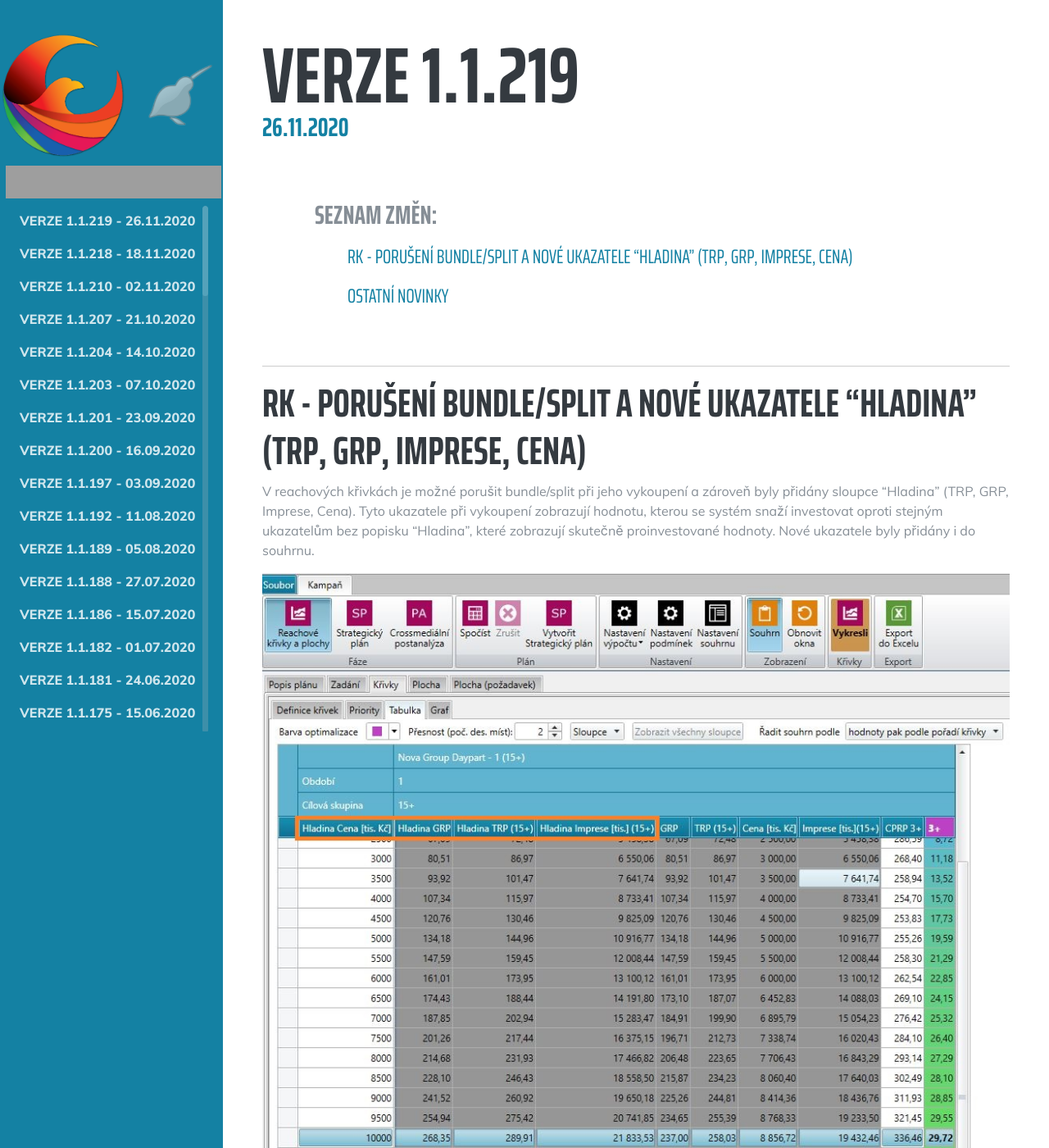
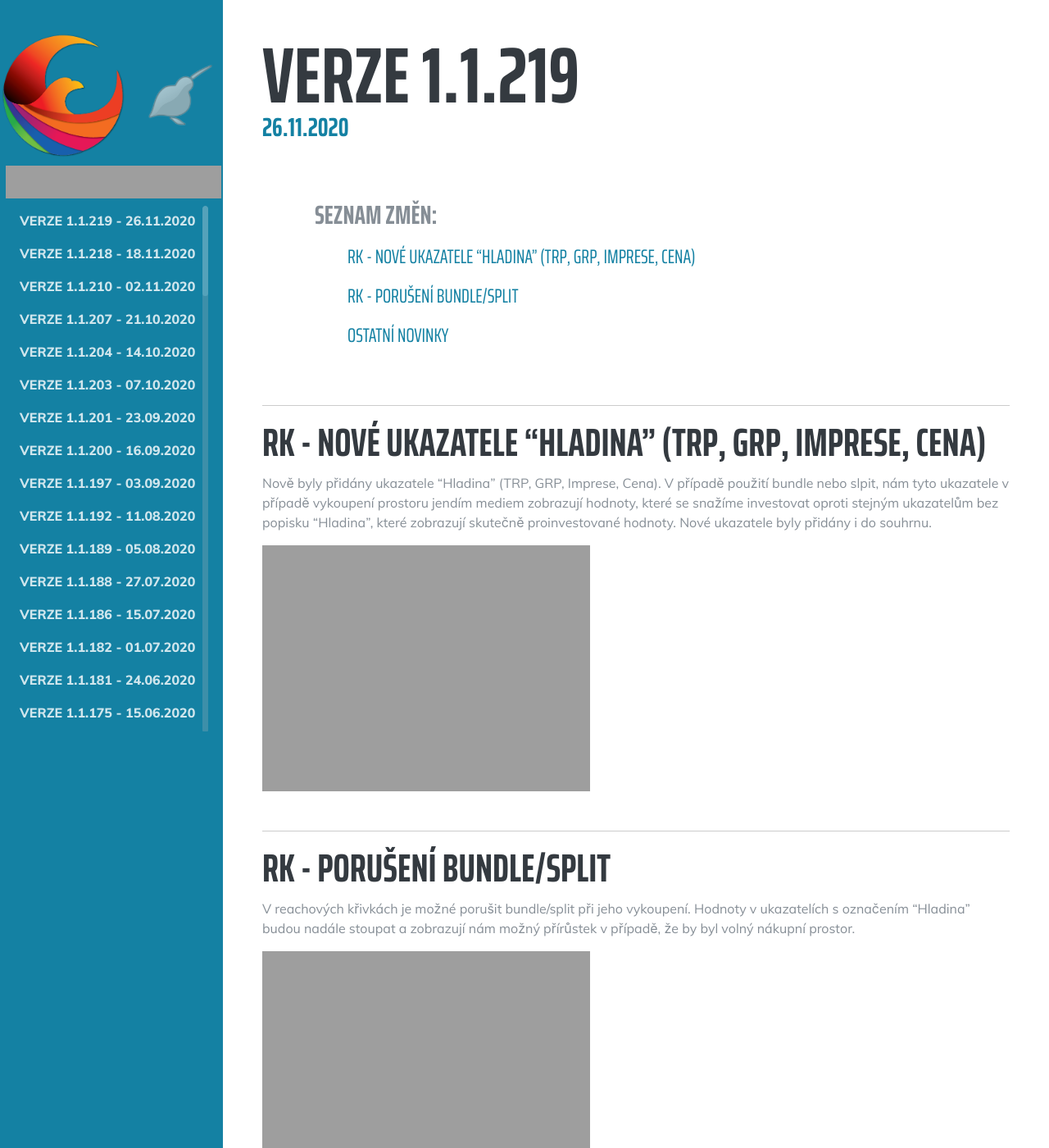
Before and after one commit to benesrichard/news-web2, a Jekyll site: the page built from _posts/2020-11-26-1.1.219.md, in a window 1280 px wide and 1400 px high. Shown: the whole window at 82% size. Built offline with Jekyll 4.4.1, drawn with Linux system fonts in a browser that asks for light colours; some web fonts are replaced; some of the changed text lies outside the part shown; grey boxes are pictures that could not be loaded.

Commit message:
Update 2020-11-26-1.1.219.md

```diff
--- a/_posts/2020-11-26-1.1.219.md
+++ b/_posts/2020-11-26-1.1.219.md
@@ -2,15 +2,18 @@
 categories: [fenix]
 layout: fenix
 ---
-## RK - porušení Bundle/Split a nové ukazatele "Hladina" (TRP, GRP, Imprese, Cena)
-V reachových křivkách je možné porušit bundle/split při jeho vykoupení a zároveň byly přidány sloupce "Hladina" (TRP, GRP, Imprese, Cena).
-Tyto ukazatele při vykoupení zobrazují hodnotu, kterou se systém snaží investovat oproti stejným ukazatelům bez popisku "Hladina", které zobrazují skutečně proinvestované hodnoty.
+## RK - nové ukazatele "Hladina" (TRP, GRP, Imprese, Cena)
+Nově byly přidány ukazatele "Hladina" (TRP, GRP, Imprese, Cena).
+V případě použití bundle nebo slpit, nám tyto ukazatele v případě vykoupení prostoru jendím mediem zobrazují hodnoty, které se snažíme investovat oproti stejným ukazatelům bez popisku "Hladina", které zobrazují skutečně proinvestované hodnoty.
 Nové ukazatele byly přidány i do souhrnu.
-![poruseniBundle]({{site.url}}/data/vykoupeno4.jpg)
+![poruseniBundle]({{site.url}}/data/ukazatele_hladina1.jpg)
 
+## RK - porušení Bundle/Split
+V reachových křivkách je možné porušit bundle/split při jeho vykoupení. Hodnoty v ukazatelích s označením "Hladina" budou nadále stoupat a zobrazují nám možný přírůstek v případě, že by byl volný nákupní prostor.
+![poruseniBundle]({{site.url}}/data/vykoupeno5.jpg)
 
 ## Ostatní novinky
 <ul><li> Bundle SP - opraven výpočet reache pro skupiny s bundlem ve strategickém plánu</li>
 <li> Optimalizace RK - pokud optimalizace v reachových křivkách nenajde řešení, dojde v tabulce reachových křivek k odstranění čísel v nespočtených řádcích</li>
-<li> Chyba ukládání FNX - soubory FNX s uloženou plochou (reachové křivky) z verze Fenix 209, které nešly ukládat v novějších verzích bez přepočtení, již lze uložit bez přepočítání</li>
-<li> Přechod z RK do SP - opraven přechod z reachových křivek do strategického plánu. Především přenos skupin s bundlem</li></ul>
+<li> Chyba ukládání FNX - soubory FNX s uloženou plochou (reachové křivky) z verze Fenix 1.1.209, již lze uložit bez přepočítání</li>
+<li> Přechod z RK do SP - při přechodu z reachových křivek do strategického plánu došlo k úpravě přenos skupin s bundlem</li></ul>
```
